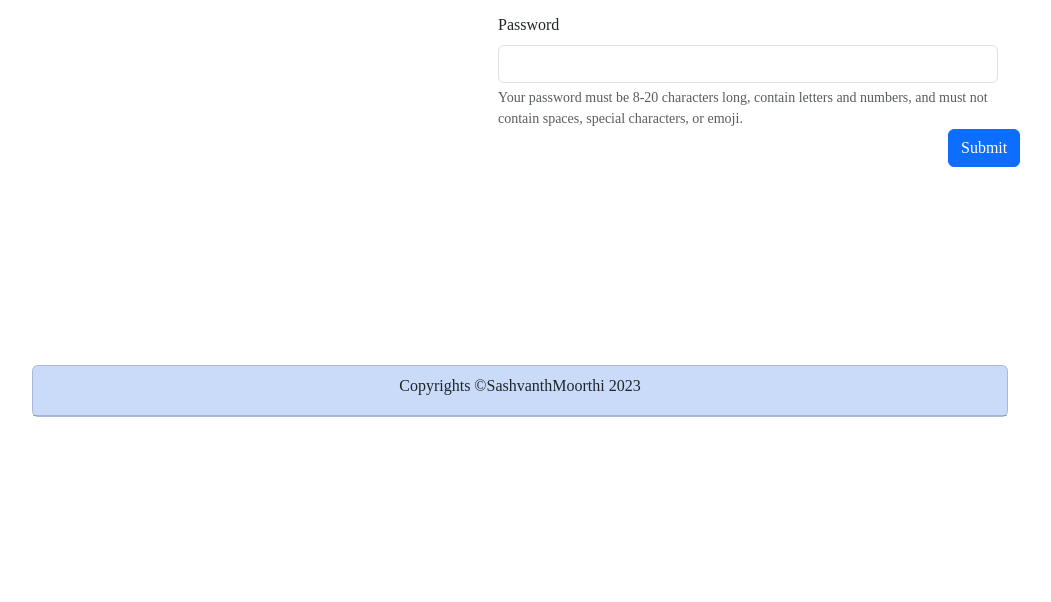
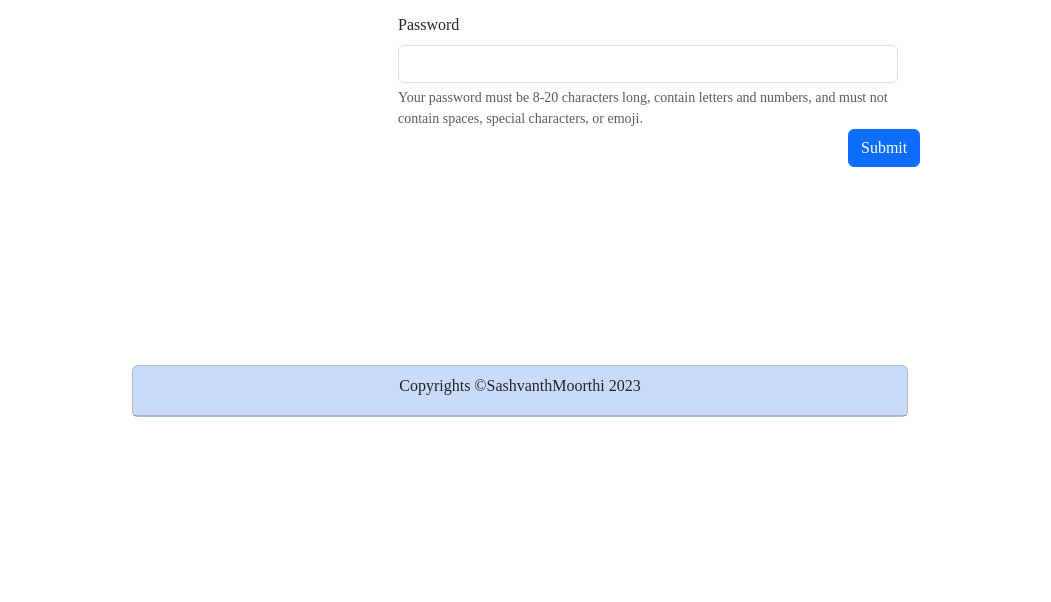
Before and after one commit to sashvanth0430/LibraryManagementSystem, a plain HTML site: page index.html in a window 1280 px wide. Shown: the part 198-800 px from the top of the page, without its empty margins (120-1171 px from the left). Drawn offline with nearby package versions, Linux system fonts and the light colour scheme.

Commit message:
Update index.html

```diff
--- a/index.html
+++ b/index.html
@@ -12,7 +12,7 @@
 
 </head>
 <body style="text-align: left;font-family: 'Poppins';" >
-    <div id="container" class="container" style="width: 1000px;">
+    <div id="container" class="container" style="width: 800px;">
 
         <!-- heading of the web application  -->
         <div id="header" >
```
